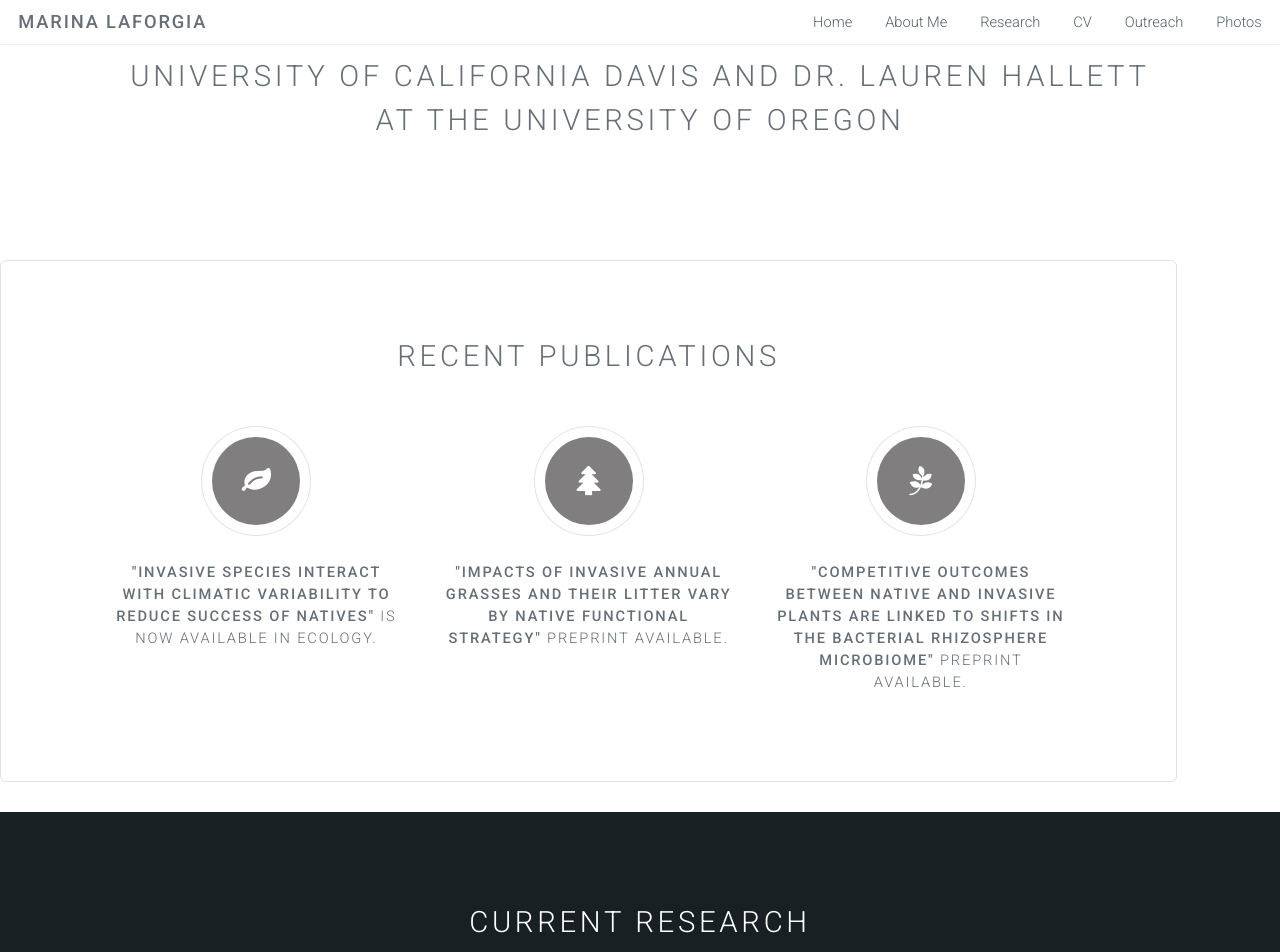
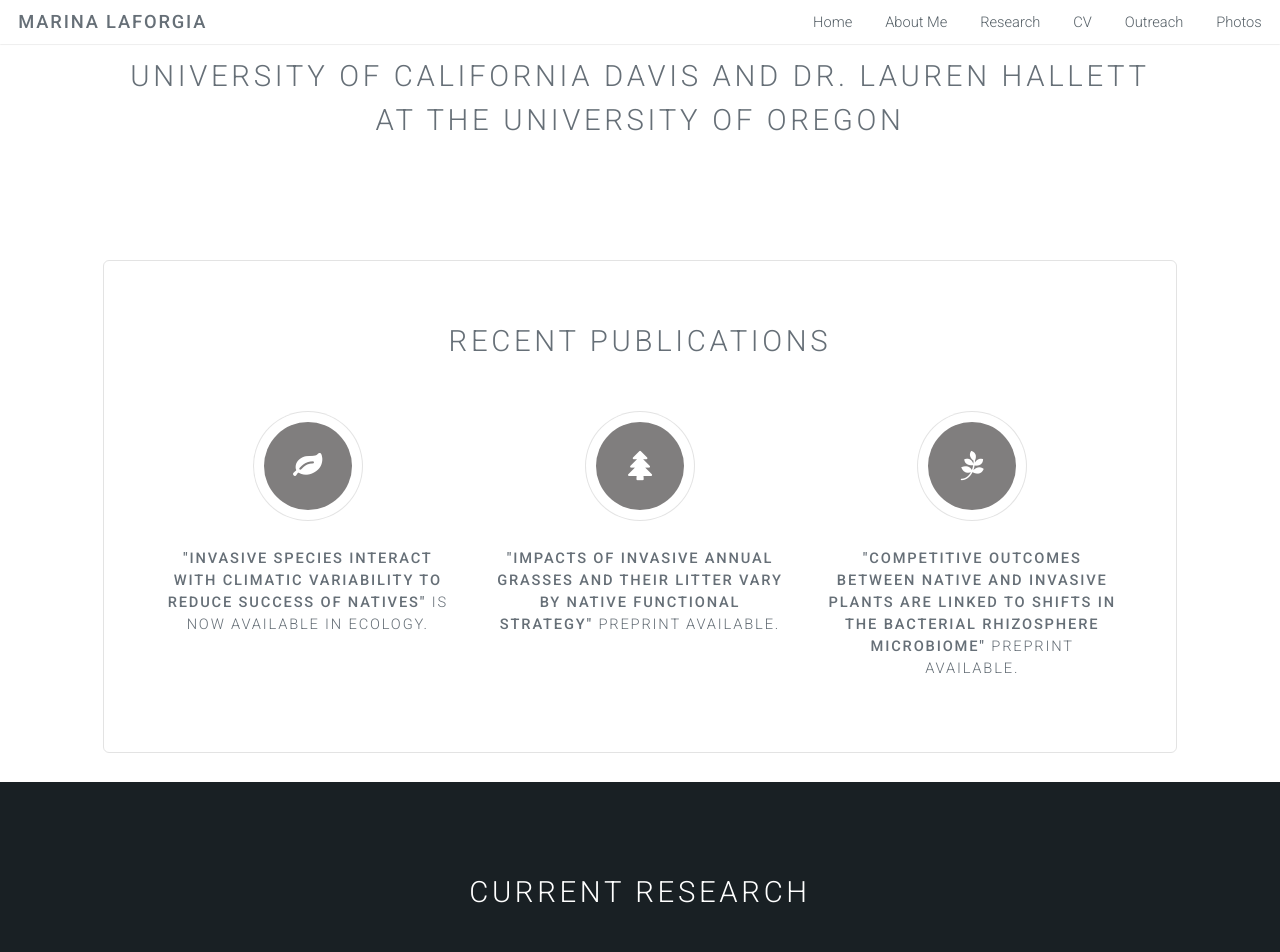
Before and after one commit to marinalaforgia/marinalaforgia.github.io, a Jekyll site: the page built from index.html, in a window 1280 px wide and 1400 px high, scrolled down 437 px. Shown: the top 952 px of the window. Built offline with Jekyll 4.4.1, drawn with Linux system fonts in a browser that asks for light colours; grey boxes are pictures that could not be loaded.

Commit message:
Update style.css

```diff
--- a/css/style.css
+++ b/css/style.css
@@ -407,7 +407,8 @@
 		border: solid 1px rgba(144, 144, 144, 0.25);
 		margin-bottom: 2em;
 		margin-right: 7em;
-		padding: 5em 2em;
+		margin-left: 7em;
+		padding: 4em 2em;
 	}
 
 		.box > :last-child,
```
